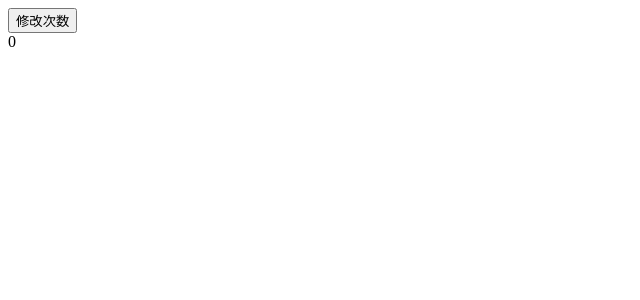
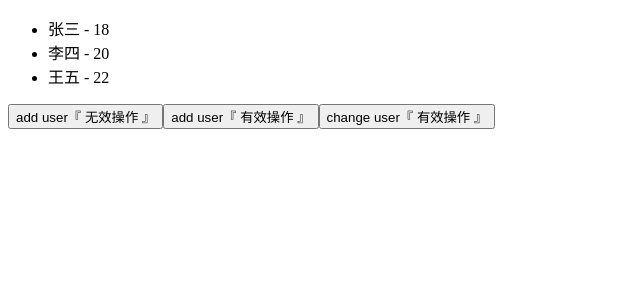
Before and after one commit to coder-klaus/react-tutorial, a React (Vite) app: page / in a window 1280 px wide. Shown: the top 300 px of the page, without its empty margins (0-640 px from the left). Built offline with nearby package versions, Linux system fonts and the light colour scheme.

Commit message:
fix: 同步不可变状态

```diff
--- a/src/App.jsx
+++ b/src/App.jsx
@@ -12,7 +12,8 @@
 // import Child from './components/002-性能优化/001-状态更新默认行为'
 // import Child from './components/002-性能优化/002-shallowEqual.js' => 这个直接通过node运行即可
 // import Child from './components/002-性能优化/003-自动SCU'
-import Child from './components/002-性能优化/004-memo的第二个参数'
+// import Child from './components/002-性能优化/004-memo的第二个参数'
+import Child from './components/002-性能优化/005-不可变数据'
 
 
 const App = () => <Child />
--- a/src/components/002-性能优化/005-不可变数据.jsx
+++ b/src/components/002-性能优化/005-不可变数据.jsx
@@ -11,7 +11,7 @@ export class App extends PureComponent {
 
   addUserError() {
     // 虽然状态改了，但是因为引用地址没变，所以不会重新渲染
-    // 最终导致同一个状态在不同地方显示不一致，这被称之为 「 脏状态 或 状态撕裂 」
+    // 最终导致同一个状态在不同地方显示不一致，这被称之为 「 脏状态 或 状态撕裂（state tear） 」
     this.state.users.push({ id: 4, name: '赵六', age: 24 })
     this.setState({ users: this.state.users })
   }
@@ -24,16 +24,25 @@ export class App extends PureComponent {
     }))
   }
 
+  addUserUseWith(index) {
+    this.setState(() => ({
+      // array.with 方法，会返回一个新的数组，不会改变原数组 => 纯函数
+      // 语法规则: array.with(index, value) => 1. 浅拷贝出新数组 2. 替换新数组中指定索引的值 3. 返回新数组
+      users: this.state.users.with(index, { ...this.state.users[index], name: '赵武' })
+    }))
+  }
+
   render() {
     return (
       <>
         <ul>
           {this.state.users.map(user => (
-            <li key={user.id}>{user.name}</li>
+            <li key={user.id}>{user.name} - {user.age}</li>
           ))}
         </ul>
         <button onClick={() => this.addUserError()}>add user『 无效操作 』</button>
         <button onClick={() => this.addUserSuccess()}>add user『 有效操作 』</button>
+        <button onClick={() => this.addUserUseWith(2)}>change user『 有效操作 』</button>
       </>
     )
   }
```
Also changed, not shown: src/components/002-性能优化/002-shallowEqual.js (+6 -1 lines).
